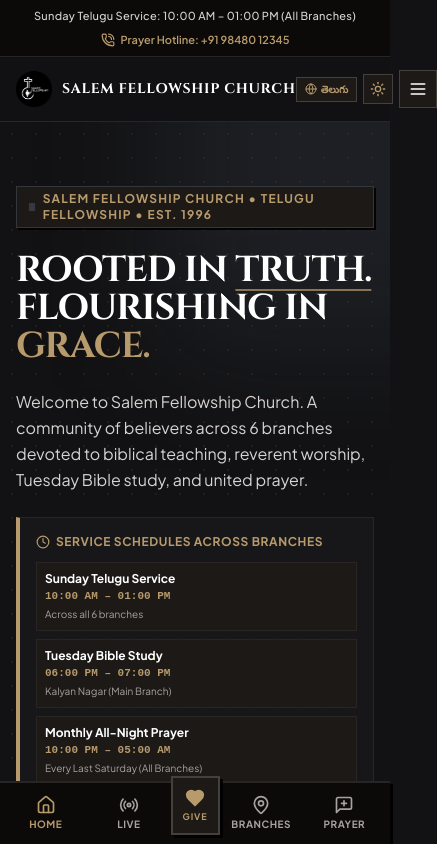
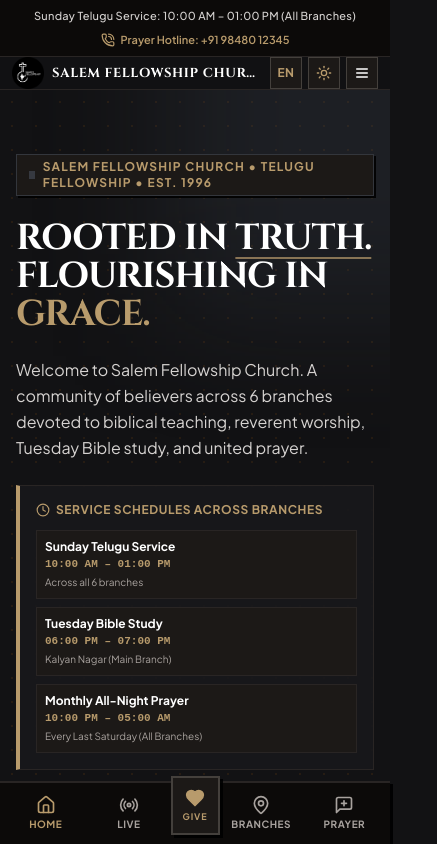
Before and after one commit to johnemmanuelmartin/sfc_work, a React (Vite) app: page / in a window 390 px wide. Shown: the top 844 px of the page, 437 px wide, since content can reach past the window. Built offline with nearby package versions, Linux system fonts and the light colour scheme; a web font is replaced by a local one.

Commit message:
Fix phone view menu cutting off; compact EN/తె language switch button

```diff
--- a/src/components/layout/Navbar.tsx
+++ b/src/components/layout/Navbar.tsx
@@ -1,6 +1,6 @@
 import React, { useState, useRef, useEffect } from 'react';
 import { NavLink, Link, useLocation } from 'react-router-dom';
-import { Heart, Menu, X, PhoneCall, Sun, Moon, MapPin, Globe, ChevronDown } from 'lucide-react';
+import { Heart, Menu, X, PhoneCall, Sun, Moon, MapPin, ChevronDown } from 'lucide-react';
 import { Button } from '../ui/Button';
 import { CHURCH_INFO } from '../../data/churchData';
 import { useLanguage } from '../../context/LanguageContext';
@@ -101,28 +101,28 @@ export const Navbar: React.FC<NavbarProps> = ({
 
       {/* Main Navigation Bar */}
       <header className="sticky top-0 z-40 bg-sacred-cream/95 dark:bg-sacred-obsidian/95 backdrop-blur-md border-b border-stone-300 dark:border-stone-800 transition-colors">
-        <div className="max-w-7xl mx-auto px-4 sm:px-6 lg:px-8">
-          <div className="flex items-center justify-between h-16 md:h-18">
+        <div className="max-w-7xl mx-auto px-3 sm:px-6 lg:px-8">
+          <div className="flex items-center justify-between h-15 sm:h-16 md:h-18 gap-2">
 
-            {/* Logo & Church Title (Single Line, Never Wraps) */}
+            {/* Logo & Church Title (Auto-scaling & Never overflowing) */}
             <Link
               to="/"
-              className="flex items-center gap-2.5 sm:gap-3 text-left focus:outline-none group shrink-0"
+              className="flex items-center gap-2 sm:gap-3 text-left focus:outline-none group min-w-0 shrink"
             >
               {!logoError ? (
                 <img
                   src="/logo.png"
                   alt={CHURCH_INFO.name}
-                  className="w-9 h-9 sm:w-10 sm:h-10 object-contain shrink-0"
+                  className="w-8 h-8 sm:w-10 sm:h-10 object-contain shrink-0"
                   onError={() => setLogoError(true)}
                 />
               ) : (
-                <div className="w-9 h-9 sm:w-10 sm:h-10 bg-stone-900 border border-stone-700 flex items-center justify-center text-sacred-gold font-serif font-black text-lg shadow-sharp-sm shrink-0">
+                <div className="w-8 h-8 sm:w-10 sm:h-10 bg-stone-900 border border-stone-700 flex items-center justify-center text-sacred-gold font-serif font-black text-base sm:text-lg shadow-sharp-sm shrink-0">
                   ✝
                 </div>
               )}
-              <div className="flex flex-col justify-center">
-                <span className="font-display font-bold text-sm sm:text-[15px] md:text-base tracking-wider text-stone-900 dark:text-white uppercase leading-none whitespace-nowrap">
+              <div className="flex flex-col justify-center min-w-0">
+                <span className="font-display font-bold text-xs min-[360px]:text-[13px] min-[410px]:text-sm sm:text-[15px] md:text-base tracking-tight min-[380px]:tracking-wider text-stone-900 dark:text-white uppercase leading-none whitespace-nowrap truncate">
                   {CHURCH_INFO.name}
                 </span>
               </div>
@@ -239,31 +239,37 @@ export const Navbar: React.FC<NavbarProps> = ({
               </Link>
             </div>
 
-            {/* Mobile View Controls */}
-            <div className="flex sm:hidden items-center gap-1.5">
+            {/* Mobile View Controls (Always Visible & Symmetrical) */}
+            <div className="flex sm:hidden items-center gap-1.5 shrink-0">
+              {/* Compact Language Toggle: EN for English, తె for Telugu */}
               <button
+                type="button"
                 onClick={() => setLanguage(language === 'en' ? 'te' : 'en')}
-                className="px-2 py-1 border border-stone-300 dark:border-stone-700 text-[10px] font-bold uppercase bg-stone-100 dark:bg-stone-900 text-stone-800 dark:text-sacred-gold flex items-center gap-1"
+                className="w-8 h-8 flex items-center justify-center border border-stone-300 dark:border-stone-700 bg-stone-100 dark:bg-stone-900 text-stone-900 dark:text-sacred-gold hover:border-stone-500 font-bold text-xs tracking-wider transition-colors"
                 aria-label="Toggle language"
+                title={language === 'en' ? 'Switch to తెలుగు (తె)' : 'Switch to English (EN)'}
               >
-                <Globe className="w-3 h-3" />
-                <span>{language === 'en' ? 'తెలుగు' : 'EN'}</span>
+                {language === 'en' ? 'EN' : 'తె'}
               </button>
 
               <button
+                type="button"
                 onClick={onToggleTheme}
                 aria-label="Toggle theme"
-                className="p-1.5 border border-stone-300 dark:border-stone-700 text-stone-700 dark:text-stone-300 bg-white dark:bg-stone-900"
+                className="w-8 h-8 flex items-center justify-center border border-stone-300 dark:border-stone-700 text-stone-700 dark:text-stone-300 bg-white dark:bg-stone-900 hover:border-stone-500 transition-colors"
+                title={isDarkMode ? 'Switch to Light Mode' : 'Switch to Dark Mode'}
               >
                 {isDarkMode ? <Sun className="w-4 h-4 text-sacred-gold" /> : <Moon className="w-4 h-4" />}
               </button>
 
               <button
+                type="button"
                 onClick={() => setMobileMenuOpen(!mobileMenuOpen)}
-                className="p-2 border border-stone-300 dark:border-stone-700 text-stone-900 dark:text-white bg-white dark:bg-stone-900"
+                className="w-8 h-8 flex items-center justify-center border border-stone-300 dark:border-stone-700 text-stone-900 dark:text-white bg-white dark:bg-stone-900 hover:border-stone-500 transition-colors"
                 aria-label="Open mobile menu"
+                title="Menu"
               >
-                {mobileMenuOpen ? <X className="w-5 h-5" /> : <Menu className="w-5 h-5" />}
+                {mobileMenuOpen ? <X className="w-4 h-4" /> : <Menu className="w-4 h-4" />}
               </button>
             </div>
 
```
